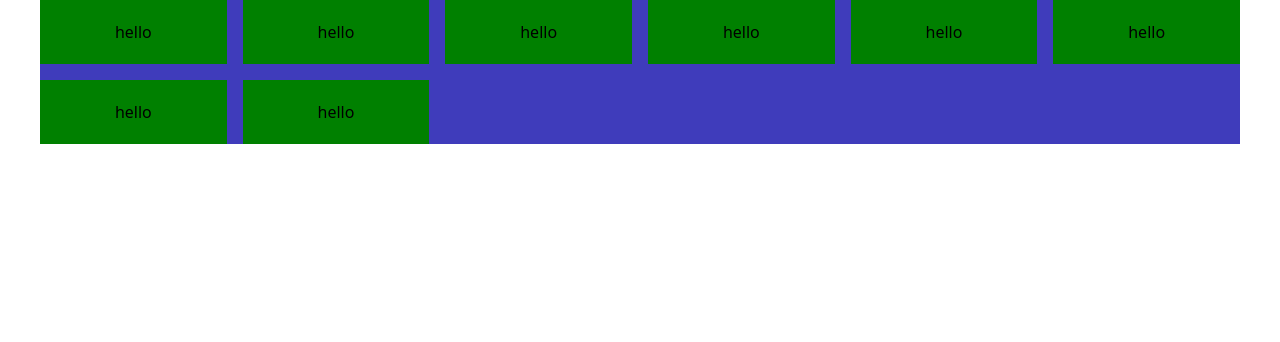
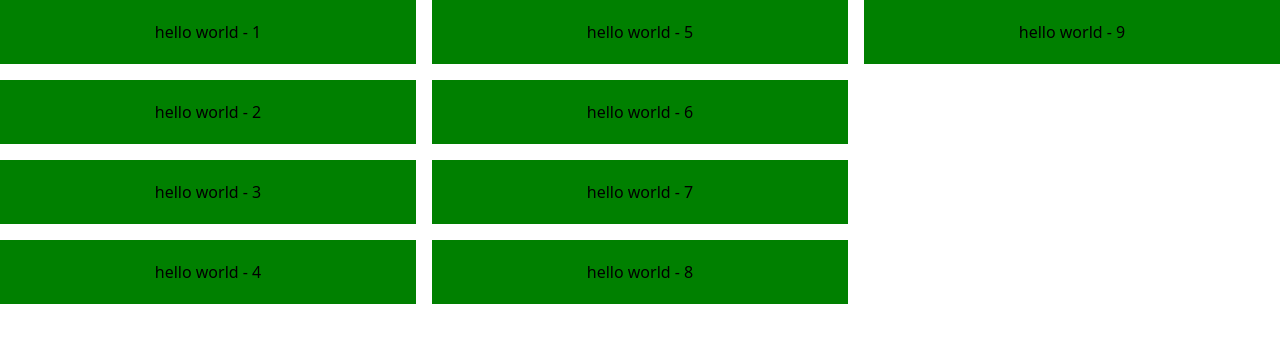
Before and after one commit to sharmasuper/tailwindToturial, a plain HTML site: page index.html in a window 1280 px wide. Drawn offline with nearby package versions, Linux system fonts and the light colour scheme.

Commit message:
grid-template-row

```diff
--- a/index.html
+++ b/index.html
@@ -66,21 +66,22 @@
       </script>
 </head>
 <body>
-  <!-- w-[1200px]   agar mai yai class ka use karuga to yai scroll kariga because w-[1200px] isliy hum max-w-[1200px] ka use karigai -->
-    <div class="max-w-[1200px] bg-purple text-yellow mx-auto grid lg:grid-cols-6 gap-4 md:grid-cols-5 sm:grid-cols-4 small:grid-cols-3">
-      <div class="bg-[green] py-5 text-center">hello</div>
-      <div class="bg-[green] py-5 text-center">hello</div>
-      <div class="bg-[green] py-5 text-center">hello</div>
-      <div class="bg-[green] py-5 text-center">hello</div>
-      <div class="bg-[green] py-5 text-center">hello</div>
-      <div class="bg-[green] py-5 text-center">hello</div>
-      <div class="bg-[green] py-5 text-center">hello</div>
-      <div class="bg-[green] py-5 text-center">hello</div>
-    </div>
 
 
+<div class="max-w-[1320px] mx-auto grid grid-rows-4 grid-flow-col gap-4">
+  <div class="bg-[green] py-5 text-center">hello world - 1</div>
+  <div class="bg-[green] py-5 text-center">hello world - 2</div>
+  <div class="bg-[green] py-5 text-center">hello world - 3</div>
+  <div class="bg-[green] py-5 text-center">hello world - 4</div>
+  <div class="bg-[green] py-5 text-center">hello world - 5</div>
+  <div class="bg-[green] py-5 text-center">hello world - 6</div>
+  <div class="bg-[green] py-5 text-center">hello world - 7</div>
+  <div class="bg-[green] py-5 text-center">hello world - 8</div>
+  <div class="bg-[green] py-5 text-center">hello world - 9</div>
 
 
 </div>
+
+
 </body>
 </html>
```
